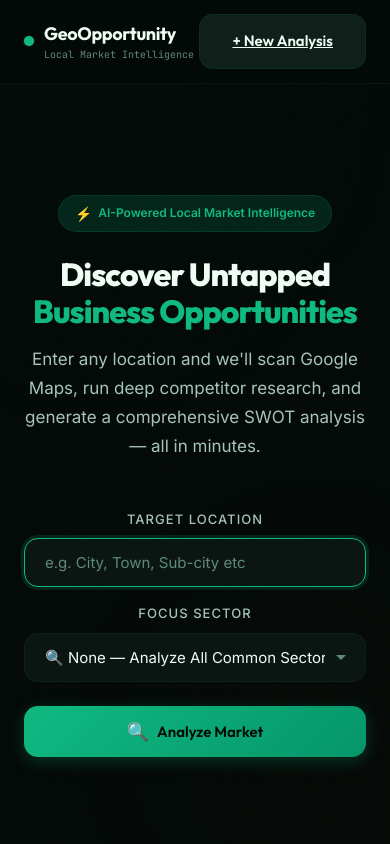
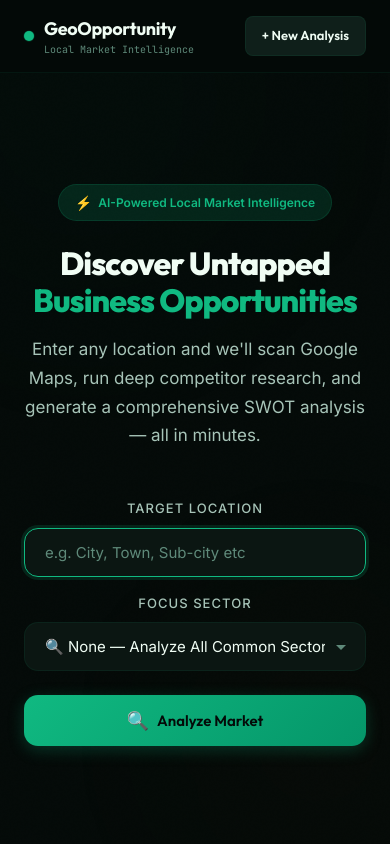
Before and after one commit to chakradharreddy141-netizen/geo-market-analyser, a Next.js app: page / in a window 390 px wide. Shown: the top 844 px of the page. Built offline with nearby package versions, Linux system fonts and the light colour scheme.

Commit message:
Add header CTA styles, mobile polish, and reduced-motion support

```diff
--- a/src/app/globals.css
+++ b/src/app/globals.css
@@ -816,3 +816,27 @@ h1, h2, h3, h4, h5, h6 {
   animation: spin 0.8s linear infinite;
 }
 @keyframes spin { to { transform: rotate(360deg); } }
+
+/* ---------- Link Buttons & Header CTA ---------- */
+a.btn { text-decoration: none; }
+.header-cta {
+  padding: 0.5rem 1rem;
+  font-size: 0.8125rem;
+  border-radius: var(--radius-sm);
+}
+
+/* ---------- Mobile Polish ---------- */
+@media (max-width: 768px) {
+  .insight-carousel { height: 110px; }
+  .sector-card { padding: 1.25rem; }
+}
+
+/* ---------- Accessibility: Reduced Motion ---------- */
+@media (prefers-reduced-motion: reduce) {
+  *, *::before, *::after {
+    animation-duration: 0.01ms !important;
+    animation-iteration-count: 1 !important;
+    transition-duration: 0.01ms !important;
+  }
+  html { scroll-behavior: auto; }
+}
```
